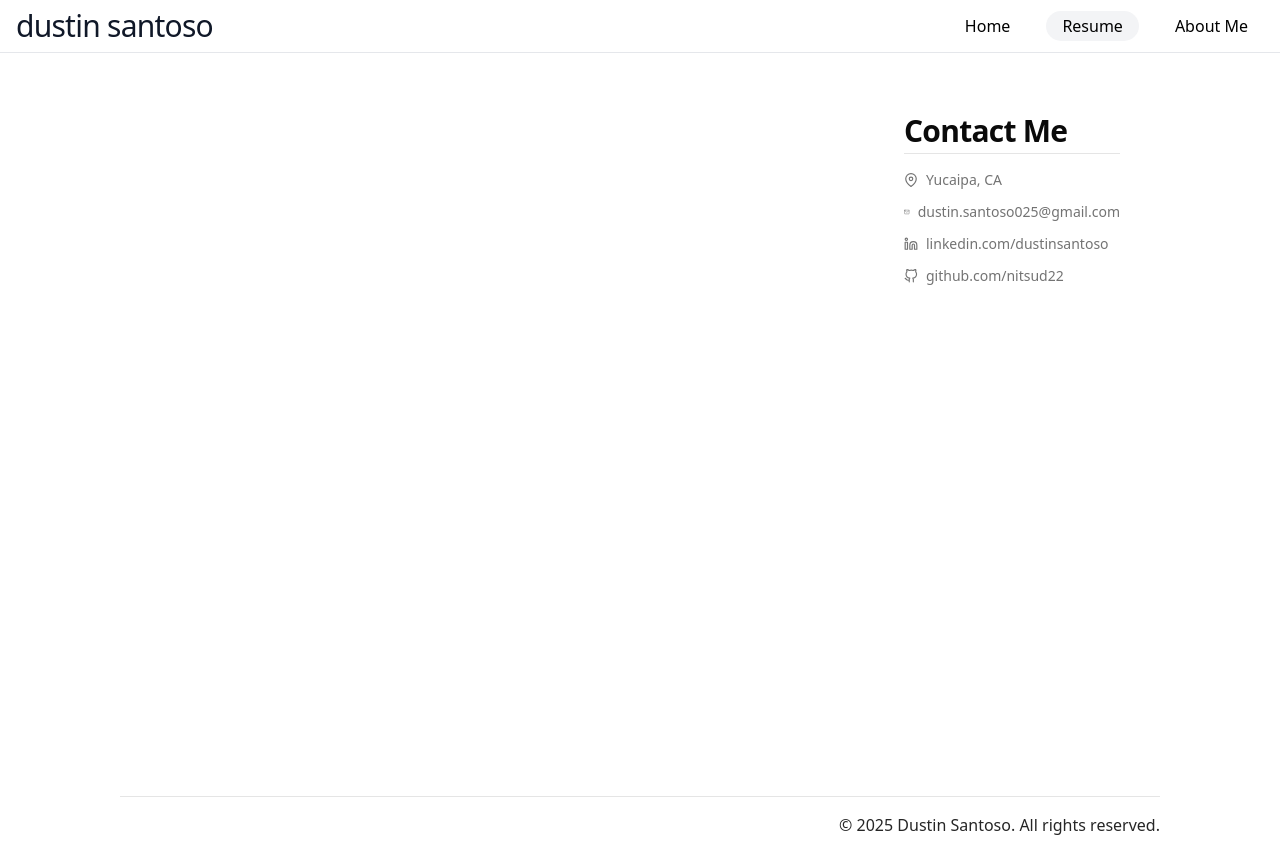
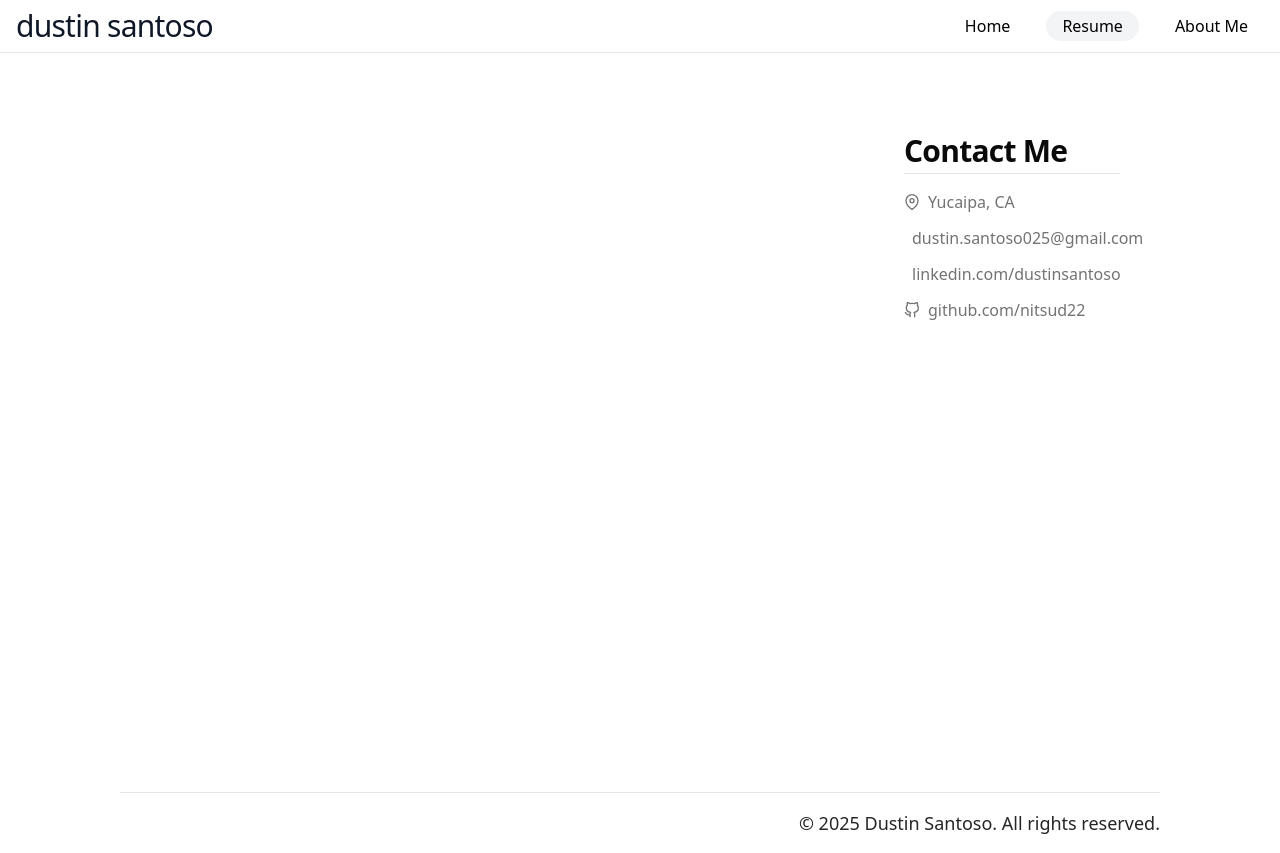
Before and after one commit to nitsud22/Portfolio-Website, a React (Vite) app in the folder vite-project/: page /resume in a window 1280 px wide. Built offline with nearby package versions, Linux system fonts and the light colour scheme.

Commit message:
resume fixes

```diff
--- a/vite-project/src/components/Footer.tsx
+++ b/vite-project/src/components/Footer.tsx
@@ -1,6 +1,6 @@
 export function Footer() {
   return (
-    <footer className="text-neutral-800 border-t text-right py-4 w-full">
+    <footer className="text-neutral-800 border-t py-4 w-full text-center text-sm lg:text-right lg:text-lg ">
       © 2025 Dustin Santoso. All rights reserved.
     </footer>
   );
--- a/vite-project/src/components/Introduction.tsx
+++ b/vite-project/src/components/Introduction.tsx
@@ -5,7 +5,7 @@ export function Introduction() {
   return (
     <div className="relative w-full pb-20 sm:justify-center">
       {/* Background Image */}
-      <div className="lg:h-[50vh] h-full overflow-hidden">
+      <div className="lg:h-[40vh] h-full overflow-hidden">
         <img
           src={background}
           alt="rancho night"
--- a/vite-project/src/components/NavBar.tsx
+++ b/vite-project/src/components/NavBar.tsx
@@ -128,15 +128,16 @@ export function NavigationBar() {
           </button>
 
           {/* Nav links */}
-          <a href="#" className="text-black dark:text-white text-lg">
-            Projects
-          </a>
-          <a href="#" className="text-black dark:text-white text-lg">
+          <NavLink to="/" className="text-black dark:text-white text-lg">
+            Home
+          </NavLink>
+
+          <NavLink to="/resume" className="text-black dark:text-white text-lg">
             Resume
-          </a>
-          <a href="#" className="text-black dark:text-white text-lg">
-            About me
-          </a>
+          </NavLink>
+          <NavLink to="/aboutme" className="text-black dark:text-white text-lg">
+            About Me
+          </NavLink>
         </div>
       </div>
     </div>
--- a/vite-project/src/pages/AboutMe.tsx
+++ b/vite-project/src/pages/AboutMe.tsx
@@ -35,7 +35,7 @@ function AboutMe() {
         </div>
       </div>
 
-      <div className="py-10 "></div>
+      <div className="py-5"></div>
       <h2 className="mt-10 scroll-m-20 text-3xl font-semibold tracking-tight transition-colors first:mt-0 text-left py-5 border-t w-full">
         Hobby Highlights
       </h2>
--- a/vite-project/src/pages/Projects.tsx
+++ b/vite-project/src/pages/Projects.tsx
@@ -16,7 +16,7 @@ function Projects() {
 
         <div className="flex justify-center md:justify-between items-center mt-1 flex-wrap">
           <p className="lg:text-lg md:text-m text-s">
-            Aspiring ETL Developer | Recent CS Graduate | Sharing Kindness
+            Aspiring Data Engineer | Recent CS Graduate | Sharing Kindness
           </p>
 
           <div className="flex space-x-4 text-xl mt-2 md:mt-0 ">
--- a/vite-project/src/pages/Resume.tsx
+++ b/vite-project/src/pages/Resume.tsx
@@ -1,26 +1,34 @@
+import { useEffect, useState } from "react";
 import { FiMapPin, FiMail, FiLinkedin, FiGithub } from "react-icons/fi";
 import { Footer } from "@/components/Footer";
 
 function Resume() {
+  const [isClient, setIsClient] = useState(false);
+
+  useEffect(() => {
+    setIsClient(true);
+  }, []);
+
   return (
     <div className="w-full min-h-screen flex flex-col justify-between bg-background lg:px-30">
-      {/* Main container that holds resume and contact box */}
-      <div className="w-full flex-grow flex gap-6 p-6 ">
-        {/* PDF Viewer Section (75%) */}
-        <div className="w-3/4 bg-white dark:bg-zinc-900 p-4 space-y-6">
-          <iframe
-            src="/Santoso_Dustin_Resume.pdf"
-            title="Resume PDF"
-            className="w-full h-[calc(100vh-10rem)]"
-          ></iframe>
+      <div className="w-full flex-grow flex flex-col md:flex-row lg:gap-6 lg:p-6">
+        {/* PDF Viewer */}
+        <div className="w-full md:w-3/4 bg-white dark:bg-zinc-900 p-0 md:p-4">
+          {isClient && (
+            <iframe
+              src="/Santoso_Dustin_Resume.pdf"
+              title="Resume PDF"
+              className="w-full h-screen md:h-[calc(100vh-10rem)]"
+            ></iframe>
+          )}
         </div>
 
-        {/* Contact Section (25%) */}
-        <div className="w-1/4 bg-white dark:bg-zinc-900 p-4 h-fit space-y-6 text-left self-start rounded-2xl">
-          <h2 className="mb-4 border-b pb-1 mt-10 scroll-m-20 text-3xl font-semibold tracking-tight transition-colors first:mt-0 text-left py-5">
+        {/* Contact Section (only on md+) */}
+        <div className="hidden md:block md:w-1/3 lg:w-1/4 bg-white dark:bg-zinc-900 p-4 h-fit space-y-6 text-left self-start rounded-2xl">
+          <h2 className="mb-4 border-b pb-1 mt-10 text-3xl font-semibold tracking-tight">
             Contact Me
           </h2>
-          <div className="space-y-3 text-sm text-muted-foreground">
+          <div className="space-y-3 text-sm lg:text-base text-muted-foreground">
             <p className="flex items-center gap-2">
               <FiMapPin /> Yucaipa, CA
             </p>
```
